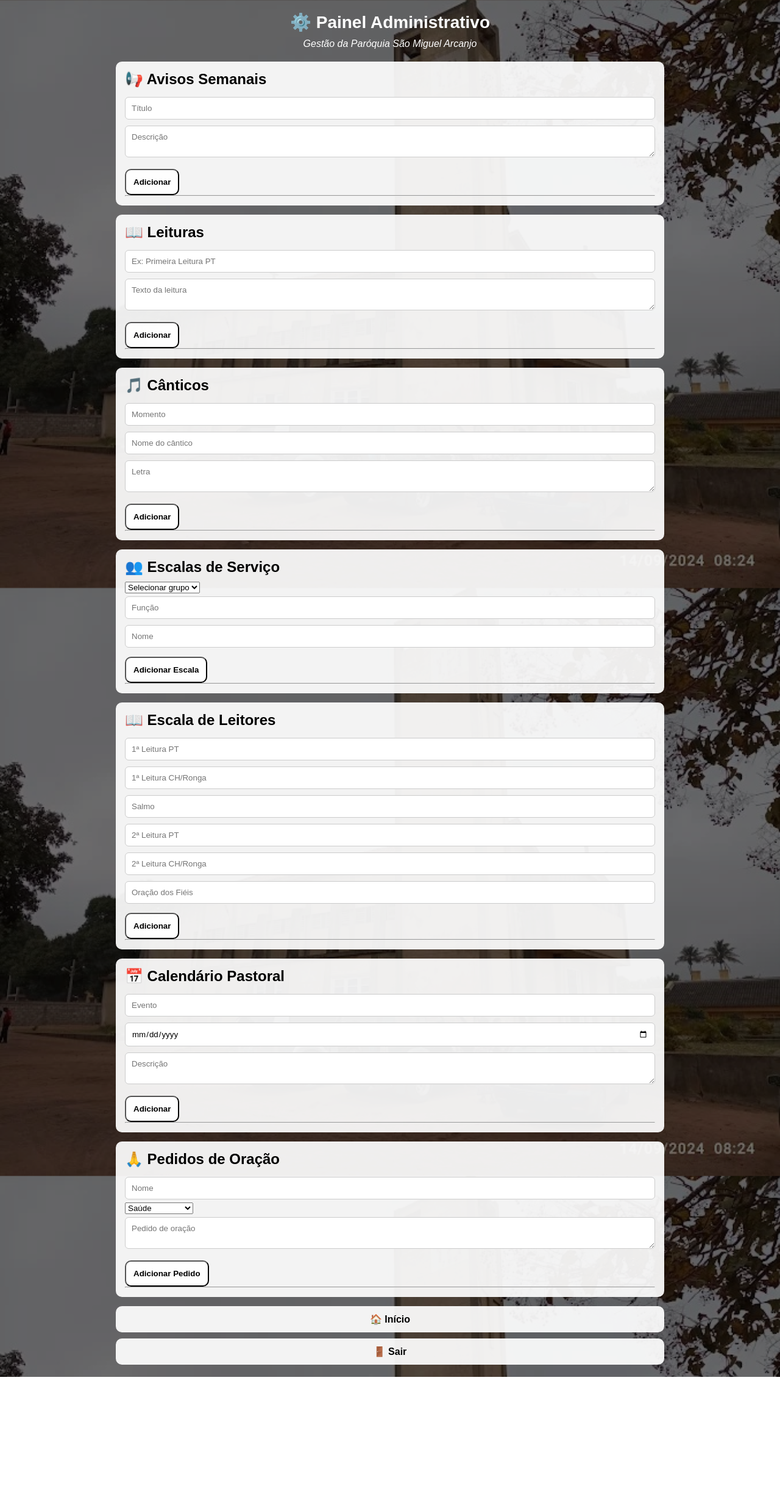
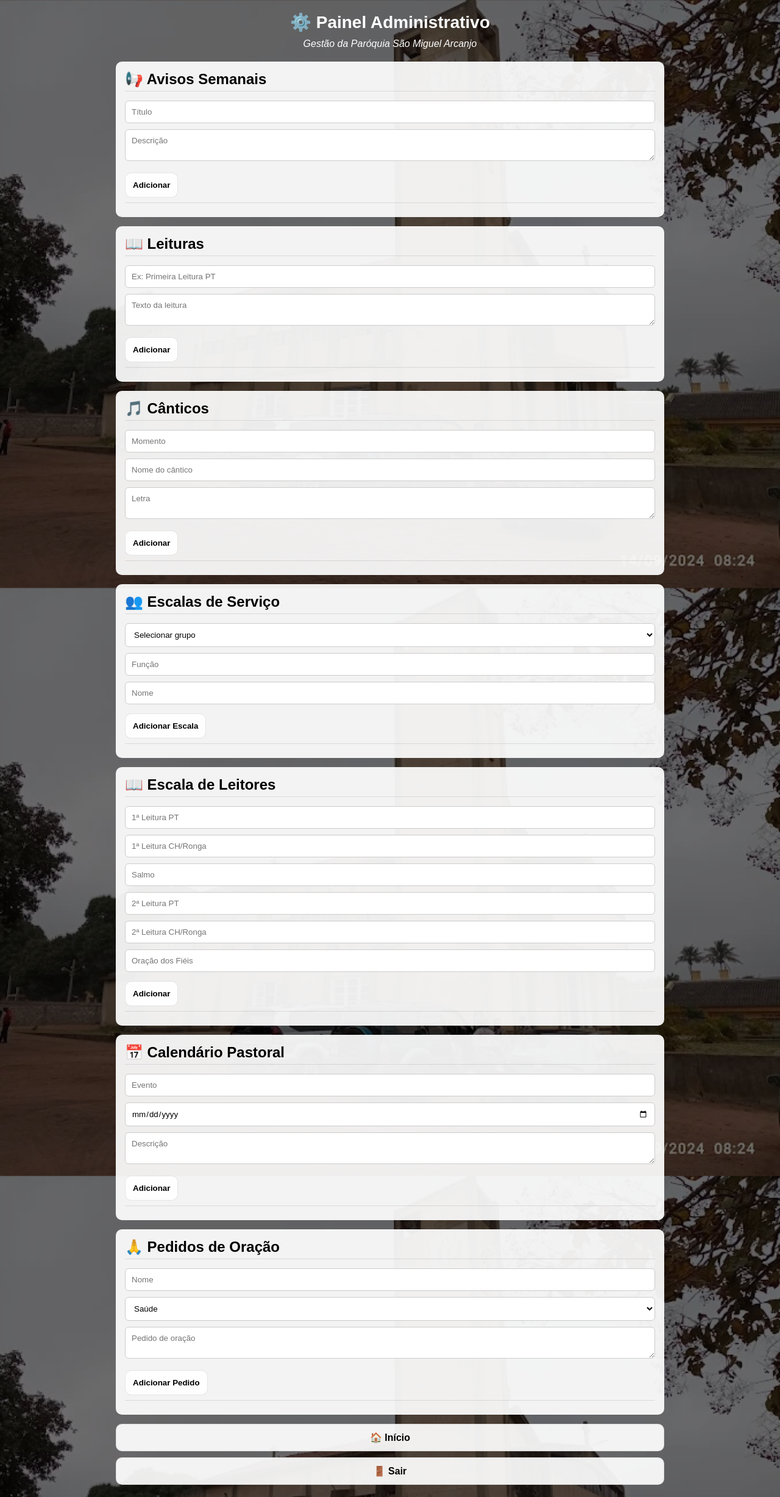
Before and after one commit to FSavel/sao-miguel-digital, a Flask app: page /admin in a window 1280 px wide. Shown: the whole page at 61% size. Before the commit the page ends 2258 px from the top, so only its background shows below. Run offline with Flask 3, Linux system fonts and the light colour scheme; the visitor is signed in with stand-in values (Sample User, id 1).

Commit message:
Update style.css

```diff
--- a/static/style.css
+++ b/static/style.css
@@ -30,7 +30,6 @@ body {
 
 /* =========================
    TÍTULOS
-   (SEM SOMBRA)
 ========================= */
 .titulo-principal {
     color: white;
@@ -65,25 +64,29 @@ body {
     color: black;
 }
 
-/* títulos internos sem sombra */
+/* título dos cards */
 .card h2 {
     font-weight: bold;
     margin-bottom: 10px;
+    border-bottom: 1px solid rgba(0,0,0,0.1);
+    padding-bottom: 5px;
 }
 
 /* =========================
    INPUTS
 ========================= */
-input, textarea {
+input, textarea, select {
     width: 100%;
     padding: 10px;
     margin: 5px 0;
     border-radius: 6px;
     border: 1px solid #ccc;
+    background: white;
+    color: black;
 }
 
 /* =========================
-   BOTÕES (AJUSTADO)
+   BOTÕES
 ========================= */
 .botao {
     display: block;
@@ -100,18 +103,26 @@ input, textarea {
     font-weight: bold;
 
     transition: 0.3s;
+    border: 1px solid rgba(0,0,0,0.1);
 }
 
 .botao:hover {
-    background: white;
+    background: #ffffff;
     transform: scale(1.02);
+    border: 1px solid rgba(0,0,0,0.25);
 }
 
-/* delete link */
+/* =========================
+   DELETE LINKS
+========================= */
 .delete {
-    color: red;
+    color: #c40000;
     font-weight: bold;
     text-decoration: none;
+}
+
+.delete:hover {
+    text-decoration: underline;
 }
 
 /* =========================
@@ -130,12 +141,26 @@ input, textarea {
     gap: 10px;
 }
 
-/* =========================
-   ERRO LOGIN
-========================= */
+/* erro login */
 .erro {
     color: red;
     margin-bottom: 10px;
+}
+
+/* =========================
+   ESCALAS (organização visual)
+========================= */
+.card h2 {
+    font-weight: bold;
+    margin-bottom: 10px;
+    color: black;
+}
+
+/* separação visual dentro das escalas */
+.card hr {
+    margin: 8px 0;
+    border: none;
+    border-top: 1px solid rgba(0,0,0,0.1);
 }
 
 /* =========================
```
